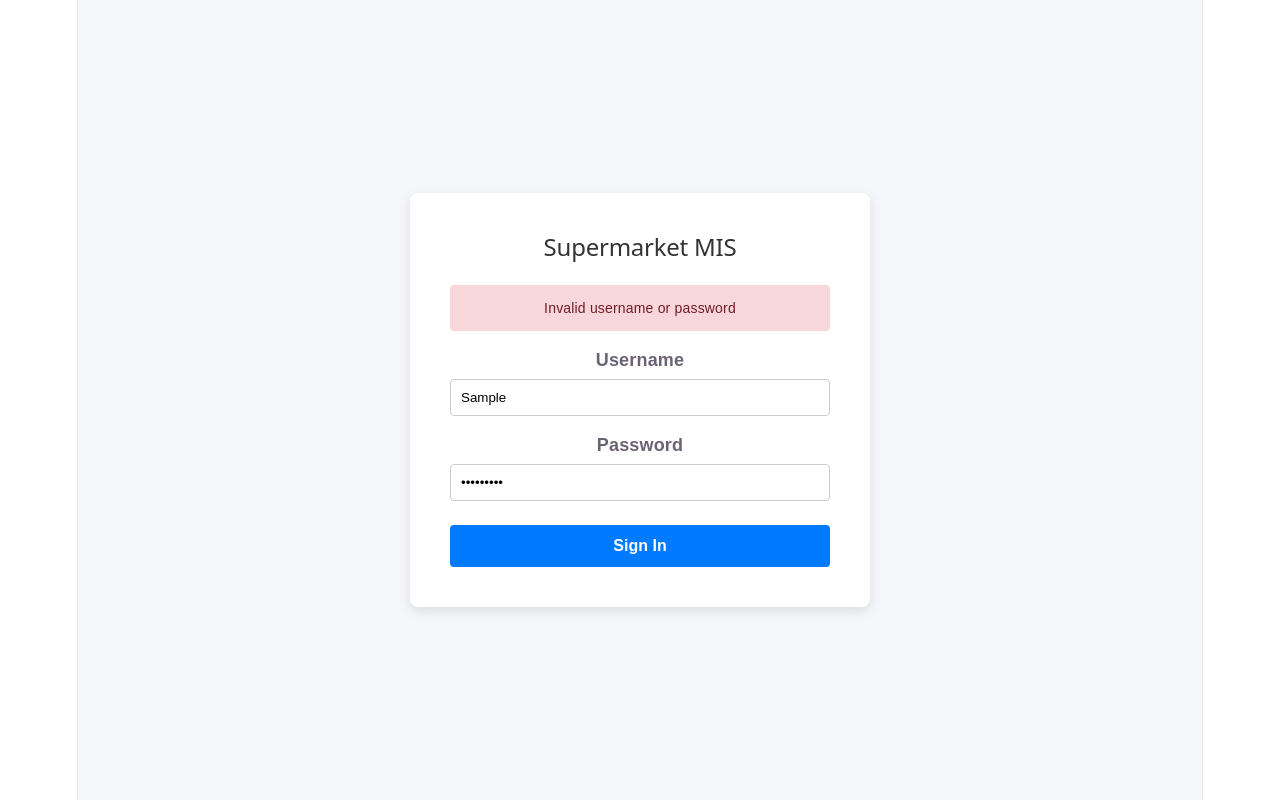
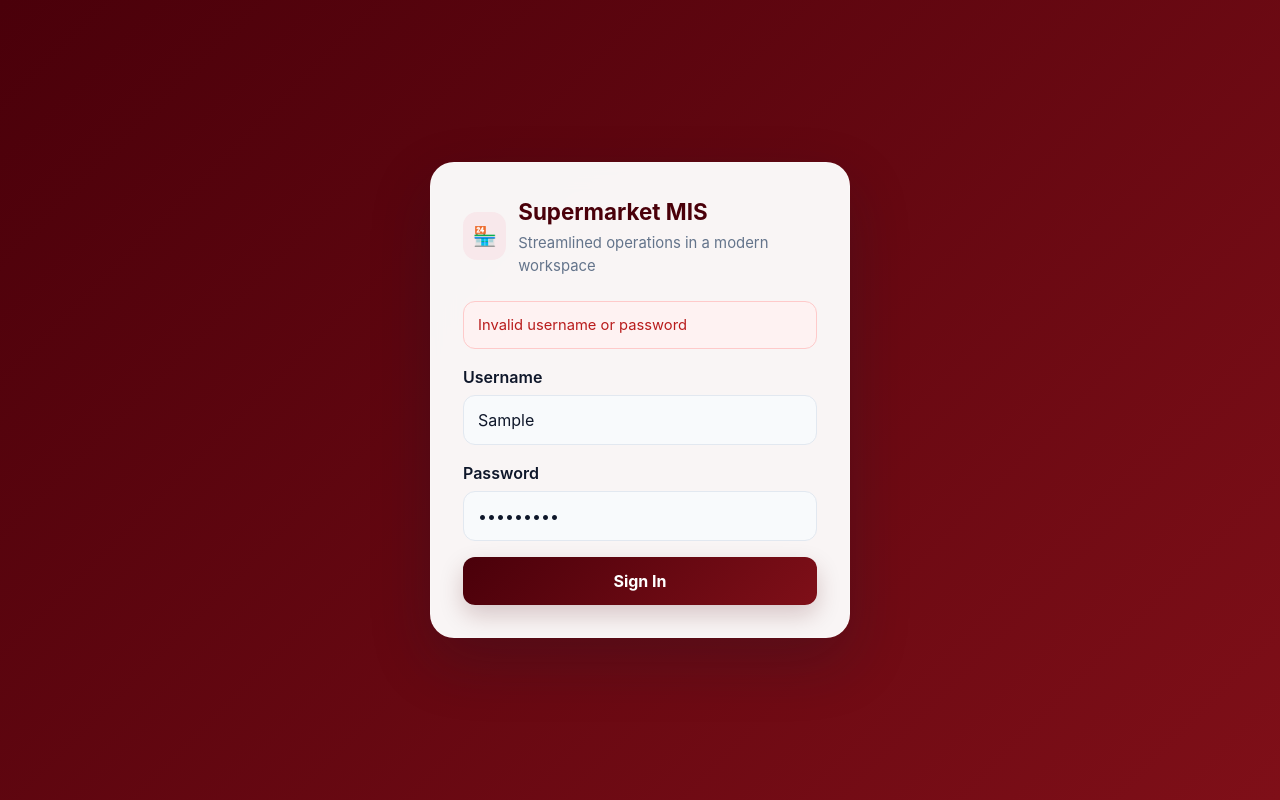
Before and after one commit to oney-simo/supermarket-mis, a React app in the folder frontend/: page /login in a window 1280 px wide. Both pictures are taken after typing "Sample", "Sample123" into the empty fields and a click on the button "Sign In". Built offline with nearby package versions, Linux system fonts and the light colour scheme; no server answers; the HTML template or start-up script is replaced by a standard one.

Commit message:
DESIGNED UI AND APPEARANCE

```diff
--- a/frontend/src/components/Navbar.jsx
+++ b/frontend/src/components/Navbar.jsx
@@ -1,25 +1,21 @@
 function Navbar({ setSidebarOpen, sidebarOpen }) {
-
   return (
     <header className="navbar">
-
-      <div>
+      <div className="navbar__left">
         <button
+          className="navbar__toggle"
           onClick={() => setSidebarOpen(!sidebarOpen)}
+          aria-label="Toggle sidebar"
         >
           ☰
         </button>
 
-        <h2>
-          🏪 Supermarket MIS
-        </h2>
+        <h2 className="navbar__title">🏪 Supermarket MIS</h2>
       </div>
 
-
-      <div>
-        🔔 Admin
+      <div className="navbar__right">
+        <span className="status-pill">🔔 Admin</span>
       </div>
-
     </header>
   );
 }
--- a/frontend/src/components/Sidebar.jsx
+++ b/frontend/src/components/Sidebar.jsx
@@ -1,90 +1,87 @@
 import { NavLink } from "react-router-dom";
 
 function Sidebar({ sidebarOpen }) {
-
-  const linkStyle = ({ isActive }) => ({
-    textDecoration: "none",
-    padding: "8px",
-    borderRadius: "5px",
-    display: "block",
-    backgroundColor: isActive ? "#e5e7eb" : "transparent",
-    fontWeight: isActive ? "bold" : "normal"
-  });
-
   return (
     <aside className={sidebarOpen ? "sidebar" : "sidebar collapsed"}>
-
-      {sidebarOpen && (
-        <h2>🏪 Supermarket MIS</h2>
-      )}
+      <div className="sidebar__brand">
+        <span className="sidebar__brand-icon">🏪</span>
+        {sidebarOpen && <span className="sidebar__brand-title">Supermarket MIS</span>}
+      </div>
 
       <nav>
-
-        <NavLink to="/dashboard" style={linkStyle}>
-          🏠 {sidebarOpen && "Dashboard"}
+        <NavLink to="/dashboard">
+          <span>🏠</span>
+          {sidebarOpen && <span className="sidebar__nav-label">Dashboard</span>}
         </NavLink>
 
+        {sidebarOpen && <h4>Sales</h4>}
 
-        {sidebarOpen && <h4>SALES</h4>}
-
-        <NavLink to="/sales" style={linkStyle}>
-          🛒 {sidebarOpen && "Sales POS"}
+        <NavLink to="/sales">
+          <span>🛒</span>
+          {sidebarOpen && <span className="sidebar__nav-label">Sales POS</span>}
         </NavLink>
 
-        <NavLink to="/customers" style={linkStyle}>
-          👥 {sidebarOpen && "Customers"}
+        <NavLink to="/customers">
+          <span>👥</span>
+          {sidebarOpen && <span className="sidebar__nav-label">Customers</span>}
         </NavLink>
 
+        {sidebarOpen && <h4>Inventory</h4>}
 
-        {sidebarOpen && <h4>INVENTORY</h4>}
-
-        <NavLink to="/products" style={linkStyle}>
-          📦 {sidebarOpen && "Products"}
+        <NavLink to="/products">
+          <span>📦</span>
+          {sidebarOpen && <span className="sidebar__nav-label">Products</span>}
         </NavLink>
 
-        <NavLink to="/categories" style={linkStyle}>
-          🏷️ {sidebarOpen && "Categories"}
+        <NavLink to="/categories">
+          <span>🏷️</span>
+          {sidebarOpen && <span className="sidebar__nav-label">Categories</span>}
         </NavLink>
 
-        <NavLink to="/suppliers" style={linkStyle}>
-          🚚 {sidebarOpen && "Suppliers"}
+        <NavLink to="/suppliers">
+          <span>🚚</span>
+          {sidebarOpen && <span className="sidebar__nav-label">Suppliers</span>}
         </NavLink>
 
-        <NavLink to="/purchases" style={linkStyle}>
-          📥 {sidebarOpen && "Purchases"}
+        <NavLink to="/purchases">
+          <span>📥</span>
+          {sidebarOpen && <span className="sidebar__nav-label">Purchases</span>}
         </NavLink>
 
-        <NavLink to="/inventory" style={linkStyle}>
-          📋 {sidebarOpen && "Inventory"}
+        <NavLink to="/inventory">
+          <span>📋</span>
+          {sidebarOpen && <span className="sidebar__nav-label">Inventory</span>}
         </NavLink>
 
-        <NavLink to="/stock-receiving" style={linkStyle}>
-          📥 {sidebarOpen && "Stock Receiving"}
+        <NavLink to="/stock-receiving">
+          <span>📥</span>
+          {sidebarOpen && <span className="sidebar__nav-label">Stock Receiving</span>}
         </NavLink>
 
-        {sidebarOpen && <h4>REPORTS</h4>}
+        {sidebarOpen && <h4>Reports</h4>}
 
-        <NavLink to="/reports" style={linkStyle}>
-          📊 {sidebarOpen && "Reports"}
+        <NavLink to="/reports">
+          <span>📊</span>
+          {sidebarOpen && <span className="sidebar__nav-label">Reports</span>}
         </NavLink>
 
+        {sidebarOpen && <h4>Administration</h4>}
 
-        {sidebarOpen && <h4>ADMINISTRATION</h4>}
-
-        <NavLink to="/users" style={linkStyle}>
-          👤 {sidebarOpen && "Users"}
+        <NavLink to="/users">
+          <span>👤</span>
+          {sidebarOpen && <span className="sidebar__nav-label">Users</span>}
         </NavLink>
 
-        <NavLink to="/activity-logs" style={linkStyle}>
-          📜 {sidebarOpen && "Activity Logs"}
+        <NavLink to="/activity-logs">
+          <span>📜</span>
+          {sidebarOpen && <span className="sidebar__nav-label">Activity Logs</span>}
         </NavLink>
 
-        <NavLink to="/settings" style={linkStyle}>
-          ⚙️ {sidebarOpen && "Settings"}
+        <NavLink to="/settings">
+          <span>⚙️</span>
+          {sidebarOpen && <span className="sidebar__nav-label">Settings</span>}
         </NavLink>
-
       </nav>
-
     </aside>
   );
 }
--- a/frontend/src/index.css
+++ b/frontend/src/index.css
@@ -1,111 +1,90 @@
 :root {
-  --text: #6b6375;
-  --text-h: #08060d;
-  --bg: #fff;
-  --border: #e5e4e7;
-  --code-bg: #f4f3ec;
-  --accent: #aa3bff;
-  --accent-bg: rgba(170, 59, 255, 0.1);
-  --accent-border: rgba(170, 59, 255, 0.5);
-  --social-bg: rgba(244, 243, 236, 0.5);
-  --shadow:
-    rgba(0, 0, 0, 0.1) 0 10px 15px -3px, rgba(0, 0, 0, 0.05) 0 4px 6px -2px;
-
-  --sans: system-ui, 'Segoe UI', Roboto, sans-serif;
-  --heading: system-ui, 'Segoe UI', Roboto, sans-serif;
-  --mono: ui-monospace, Consolas, monospace;
-
-  font: 18px/145% var(--sans);
-  letter-spacing: 0.18px;
-  color-scheme: light dark;
-  color: var(--text);
-  background: var(--bg);
+  --maroon-900: #4a000a;
+  --maroon-800: #6d0b16;
+  --maroon-100: #f8e8eb;
+  --surface: #f8fafc;
+  --surface-strong: #ffffff;
+  --text-strong: #0f172a;
+  --text-muted: #64748b;
+  --border: #e2e8f0;
+  --shadow-sm: 0 10px 24px rgba(15, 23, 42, 0.08);
+  --shadow-md: 0 16px 32px rgba(15, 23, 42, 0.12);
+  font-family: Inter, system-ui, -apple-system, BlinkMacSystemFont, "Segoe UI", sans-serif;
+  line-height: 1.5;
+  font-weight: 400;
+  color: var(--text-strong);
+  background: var(--surface);
   font-synthesis: none;
   text-rendering: optimizeLegibility;
   -webkit-font-smoothing: antialiased;
   -moz-osx-font-smoothing: grayscale;
-
-  @media (max-width: 1024px) {
-    font-size: 16px;
-  }
 }
 
-@media (prefers-color-scheme: dark) {
-  :root {
-    --text: #9ca3af;
-    --text-h: #f3f4f6;
-    --bg: #16171d;
-    --border: #2e303a;
-    --code-bg: #1f2028;
-    --accent: #c084fc;
-    --accent-bg: rgba(192, 132, 252, 0.15);
-    --accent-border: rgba(192, 132, 252, 0.5);
-    --social-bg: rgba(47, 48, 58, 0.5);
-    --shadow:
-      rgba(0, 0, 0, 0.4) 0 10px 15px -3px, rgba(0, 0, 0, 0.25) 0 4px 6px -2px;
-  }
+* {
+  box-sizing: border-box;
+}
 
-  #social .button-icon {
-    filter: invert(1) brightness(2);
-  }
+html,
+body,
+#root {
+  margin: 0;
+  min-height: 100%;
 }
 
 body {
-  margin: 0;
+  min-height: 100vh;
+  background: var(--surface);
+  color: var(--text-strong);
 }
 
 #root {
-  width: 1126px;
-  max-width: 100%;
-  margin: 0 auto;
-  text-align: center;
-  border-inline: 1px solid var(--border);
-  min-height: 100svh;
-  display: flex;
-  flex-direction: column;
-  box-sizing: border-box;
+  min-height: 100vh;
 }
 
 h1,
-h2 {
-  font-family: var(--heading);
-  font-weight: 500;
-  color: var(--text-h);
-}
-
-h1 {
-  font-size: 56px;
-  letter-spacing: -1.68px;
-  margin: 32px 0;
-  @media (max-width: 1024px) {
-    font-size: 36px;
-    margin: 20px 0;
-  }
-}
-h2 {
-  font-size: 24px;
-  line-height: 118%;
-  letter-spacing: -0.24px;
-  margin: 0 0 8px;
-  @media (max-width: 1024px) {
-    font-size: 20px;
-  }
-}
+h2,
+h3,
+h4,
 p {
   margin: 0;
 }
 
-code,
-.counter {
-  font-family: var(--mono);
-  display: inline-flex;
-  border-radius: 4px;
-  color: var(--text-h);
+button,
+a,
+input {
+  font: inherit;
 }
 
-code {
-  font-size: 15px;
-  line-height: 135%;
-  padding: 4px 8px;
-  background: var(--code-bg);
+button {
+  transition: all 200ms ease;
 }
+
+a {
+  transition: all 200ms ease;
+}
+
+.text-left { text-align: left; }
+.text-right { text-align: right; }
+.text-center { text-align: center; }
+.badge,
+.status-pill {
+  display: inline-flex;
+  align-items: center;
+  justify-content: center;
+  text-align: center;
+}
+
+.table-cell--numeric,
+.numeric-value {
+  text-align: right;
+}
+
+.table-cell--label,
+.label-text {
+  text-align: left;
+}
+
+.table-cell--center,
+.centered-tag {
+  text-align: center;
+}
--- a/frontend/src/pages/Login.jsx
+++ b/frontend/src/pages/Login.jsx
@@ -1,6 +1,7 @@
 import React, { useState, useContext } from 'react';
 import { useNavigate } from 'react-router-dom';
 import { AuthContext } from '../context/AuthContext';
+import '../styles/login.css';
 
 export default function Login() {
   const [username, setUsername] = useState('');
@@ -19,7 +20,6 @@ export default function Login() {
     try {
       const loggedInUser = await login(username, password);
 
-      // Redirect based on role
       if (loggedInUser.role === 'cashier') {
         navigate('/sales');
       } else {
@@ -33,78 +33,46 @@ export default function Login() {
   };
 
   return (
-    <div style={{
-      display: 'flex',
-      justifyContent: 'center',
-      alignItems: 'center',
-      height: '100vh',
-      backgroundColor: '#f4f6f9',
-      fontFamily: 'Arial, sans-serif'
-    }}>
-      <div style={{
-        backgroundColor: '#fff',
-        padding: '40px',
-        borderRadius: '8px',
-        boxShadow: '0 4px 12px rgba(0,0,0,0.1)',
-        width: '380px'
-      }}>
-        <h2 style={{ textAlign: 'center', marginBottom: '24px', color: '#333' }}>
-          Supermarket MIS
-        </h2>
+    <div className="auth-screen">
+      <div className="auth-card">
+        <div className="auth-card__brand">
+          <span className="auth-card__icon">🏪</span>
+          <div>
+            <h2>Supermarket MIS</h2>
+            <p>Streamlined operations in a modern workspace</p>
+          </div>
+        </div>
 
-        {error && (
-          <div style={{
-            backgroundColor: '#f8d7da',
-            color: '#721c24',
-            padding: '10px',
-            borderRadius: '4px',
-            marginBottom: '16px',
-            fontSize: '14px'
-          }}>
-            {error}
-          </div>
-        )}
+        {error && <div className="auth-error">{error}</div>}
 
         <form onSubmit={handleSubmit}>
-          <div style={{ marginBottom: '16px' }}>
-            <label style={{ display: 'block', marginBottom: '6px', fontWeight: 'bold' }}>Username</label>
+          <div className="auth-field">
+            <label htmlFor="username">Username</label>
             <input
+              id="username"
+              className="auth-input"
               type="text"
               required
               value={username}
               onChange={(e) => setUsername(e.target.value)}
               placeholder="Enter username"
-              style={{ width: '100%', padding: '10px', borderRadius: '4px', border: '1px solid #ccc', boxSizing: 'border-box' }}
             />
           </div>
 
-          <div style={{ marginBottom: '24px' }}>
-            <label style={{ display: 'block', marginBottom: '6px', fontWeight: 'bold' }}>Password</label>
+          <div className="auth-field">
+            <label htmlFor="password">Password</label>
             <input
+              id="password"
+              className="auth-input"
               type="password"
               required
               value={password}
               onChange={(e) => setPassword(e.target.value)}
               placeholder="Enter password"
-              style={{ width: '100%', padding: '10px', borderRadius: '4px', border: '1px solid #ccc', boxSizing: 'border-box' }}
             />
           </div>
 
-          <button
-            type="submit"
-            disabled={submitting}
-            style={{
-              width: '100%',
-              padding: '12px',
-              backgroundColor: '#007bff',
-              color: '#fff',
-              border: 'none',
-              borderRadius: '4px',
-              fontWeight: 'bold',
-              fontSize: '16px',
-              cursor: submitting ? 'not-allowed' : 'pointer'
-            }}
-          >
+          <button className="auth-button" type="submit" disabled={submitting}>
             {submitting ? 'Logging in...' : 'Sign In'}
           </button>
         </form>
--- a/frontend/src/routes/AppRoutes.jsx
+++ b/frontend/src/routes/AppRoutes.jsx
@@ -37,7 +37,7 @@ function AppRoutes() {
 
         {/* 1. Accessible by ALL authenticated users (Cashier, Manager & Admin) */}
         <Route element={<ProtectedRoute allowedRoles={['cashier', 'manager', 'admin']} />}>
-          <Route path="/" element={<Dashboard />} />
+          <Route path="/" element={<Navigate to="/login" replace />} />
           <Route path="/dashboard" element={<Dashboard />} />
           <Route path="/sales" element={<Sales />} />
           <Route path="/customers" element={<Customers />} />
--- a/frontend/src/styles/layout.css
+++ b/frontend/src/styles/layout.css
@@ -2,79 +2,211 @@
 
 body {
   margin: 0;
-  font-family: Arial, sans-serif;
+  font-family: Inter, Arial, sans-serif;
+  background: var(--surface);
+  color: var(--text-strong);
 }
 
-
-/* Navbar */
+.app-shell {
+  min-height: 100vh;
+  display: flex;
+  flex-direction: column;
+  background: linear-gradient(135deg, #f8fafc 0%, #f1f5f9 100%);
+}
 
 .navbar {
-  height: 60px;
+  height: 68px;
   display: flex;
   justify-content: space-between;
   align-items: center;
-  padding: 0 20px;
+  padding: 0 24px;
+  background: var(--surface-strong);
+  border-bottom: 1px solid var(--border);
+  box-shadow: 0 1px 0 rgba(15, 23, 42, 0.04);
 }
 
+.navbar__left,
+.navbar__right {
+  display: flex;
+  align-items: center;
+  gap: 12px;
+}
 
-/* Main area */
+.navbar__toggle {
+  border: 1px solid var(--border);
+  border-radius: 10px;
+  background: var(--surface);
+  color: var(--maroon-900);
+  padding: 8px 10px;
+  cursor: pointer;
+}
+
+.navbar__toggle:hover {
+  background: var(--maroon-100);
+  transform: translateY(-1px);
+}
+
+.navbar__title {
+  color: var(--maroon-900);
+  font-weight: 700;
+  font-size: 1.02rem;
+}
 
 .app-container {
   display: flex;
+  flex: 1;
+  min-height: 0;
+  overflow: hidden;
 }
 
-
-/* Sidebar */
-
 .sidebar {
-  width: 250px;
-  min-height: calc(100vh - 60px);
-  padding: 20px;
+  width: 260px;
+  min-width: 260px;
+  padding: 20px 16px;
+  background: linear-gradient(180deg, var(--maroon-900) 0%, #360006 100%);
+  color: #fff;
+  display: flex;
+  flex-direction: column;
+  overflow-y: auto;
+  scrollbar-width: thin;
 }
 
+.sidebar__brand {
+  display: flex;
+  align-items: center;
+  gap: 10px;
+  padding: 10px 8px 18px;
+  margin-bottom: 8px;
+  border-bottom: 1px solid rgba(255, 255, 255, 0.14);
+}
 
-/* Content area */
+.sidebar__brand-icon {
+  display: inline-flex;
+  align-items: center;
+  justify-content: center;
+  width: 38px;
+  height: 38px;
+  border-radius: 12px;
+  background: rgba(255, 255, 255, 0.16);
+}
 
-.content {
-  flex: 1;
-  padding: 20px;
+.sidebar__brand-title {
+  color: #fff;
+  font-size: 0.98rem;
+  font-weight: 700;
 }
 
 .sidebar nav {
   display: flex;
   flex-direction: column;
-  gap: 12px;
+  gap: 6px;
 }
 
+.sidebar h4 {
+  margin-top: 14px;
+  margin-bottom: 4px;
+  color: rgba(255, 255, 255, 0.72);
+  font-size: 0.75rem;
+  letter-spacing: 0.12em;
+  text-transform: uppercase;
+  padding: 0 8px;
+}
 
 .sidebar a {
   text-decoration: none;
-  padding: 8px;
+  color: rgba(255, 255, 255, 0.9);
+  padding: 10px 12px;
+  border-radius: 12px;
+  display: flex;
+  align-items: center;
+  gap: 10px;
+  transition: all 200ms ease;
 }
 
-
-.sidebar h4 {
-  margin-top: 20px;
-  margin-bottom: 5px;
+.sidebar a:hover {
+  background: rgba(255, 255, 255, 0.14);
+  transform: translateX(2px);
 }
 
-
-.navbar h2 {
-  margin: 0;
+.sidebar a.active {
+  background: rgba(248, 250, 252, 0.2);
+  font-weight: 700;
+  box-shadow: inset 0 0 0 1px rgba(255, 255, 255, 0.18);
 }
 
-
-.sidebar {
-  width: 250px;
-  transition: 0.3s;
+.sidebar.collapsed {
+  width: 80px;
+  min-width: 80px;
+  padding: 20px 10px;
 }
 
-
-.sidebar.collapsed {
-  width: 70px;
+.sidebar.collapsed .sidebar__brand-title,
+.sidebar.collapsed h4,
+.sidebar.collapsed .sidebar__nav-label {
+  display: none;
 }
 
+.sidebar.collapsed a {
+  justify-content: center;
+  padding: 10px;
+}
 
-.sidebar.collapsed a {
-  text-align: center;
+.content {
+  flex: 1;
+  padding: 24px;
+  background: var(--surface);
+  overflow-y: auto;
 }
+
+.content__header {
+  margin-bottom: 20px;
+}
+
+.content__header h1 {
+  color: var(--maroon-900);
+  font-size: 1.7rem;
+  margin-bottom: 6px;
+}
+
+.content__header p {
+  color: var(--text-muted);
+}
+
+.content-card,
+.panel-card {
+  background: var(--surface-strong);
+  border: 1px solid var(--border);
+  border-radius: 16px;
+  box-shadow: var(--shadow-sm);
+}
+
+.action-button,
+.back-button,
+.logout-button {
+  display: inline-flex;
+  align-items: center;
+  justify-content: center;
+  gap: 8px;
+  border-radius: 12px;
+  padding: 10px 14px;
+  transition: all 200ms ease;
+  cursor: pointer;
+}
+
+.action-button:hover,
+.back-button:hover,
+.logout-button:hover {
+  transform: translateY(-1px);
+}
+
+.back-button {
+  background: var(--surface);
+  color: var(--maroon-900);
+  border: 1px solid var(--border);
+}
+
+.logout-button {
+  background: linear-gradient(135deg, var(--maroon-900) 0%, #6d0b16 100%);
+  color: #fff;
+  border: none;
+}
--- /dev/null
+++ b/frontend/src/styles/login.css
@@ -0,0 +1,111 @@
+.auth-screen {
+  min-height: 100vh;
+  display: flex;
+  align-items: center;
+  justify-content: center;
+  padding: 24px;
+  background: linear-gradient(135deg, var(--maroon-900) 0%, #7f0f18 100%);
+}
+
+.auth-card {
+  width: min(420px, 100%);
+  padding: 32px;
+  border-radius: 24px;
+  border: 1px solid rgba(255, 255, 255, 0.18);
+  background: rgba(255, 255, 255, 0.96);
+  box-shadow: 0 24px 60px rgba(15, 23, 42, 0.24);
+  backdrop-filter: blur(12px);
+}
+
+.auth-card__brand {
+  display: flex;
+  align-items: center;
+  gap: 12px;
+  margin-bottom: 24px;
+}
+
+.auth-card__icon {
+  display: inline-flex;
+  align-items: center;
+  justify-content: center;
+  width: 48px;
+  height: 48px;
+  border-radius: 14px;
+  background: var(--maroon-100);
+  color: var(--maroon-900);
+  font-size: 1.2rem;
+}
+
+.auth-card h2 {
+  margin: 0 0 4px;
+  font-size: 1.4rem;
+  color: var(--maroon-900);
+  text-align: left;
+}
+
+.auth-card p {
+  margin: 0;
+  color: var(--text-muted);
+  font-size: 0.93rem;
+}
+
+.auth-error {
+  margin-bottom: 16px;
+  padding: 12px 14px;
+  border-radius: 12px;
+  background: #fef2f2;
+  border: 1px solid #fecaca;
+  color: #b91c1c;
+  font-size: 0.92rem;
+}
+
+.auth-field {
+  margin-bottom: 16px;
+}
+
+.auth-field label {
+  display: block;
+  margin-bottom: 6px;
+  color: var(--text-strong);
+  font-weight: 600;
+  text-align: left;
+}
+
+.auth-input {
+  width: 100%;
+  padding: 12px 14px;
+  border-radius: 12px;
+  border: 1px solid var(--border);
+  background: #f8fafc;
+  color: var(--text-strong);
+  transition: all 200ms ease;
+}
+
+.auth-input:focus {
+  outline: none;
+  border-color: var(--maroon-900);
+  box-shadow: 0 0 0 3px rgba(74, 0, 10, 0.12);
+}
+
+.auth-button {
+  width: 100%;
+  border: none;
+  border-radius: 12px;
+  padding: 12px 14px;
+  font-weight: 700;
+  color: #fff;
+  cursor: pointer;
+  background: linear-gradient(135deg, var(--maroon-900) 0%, #7f0f18 100%);
+  box-shadow: 0 10px 24px rgba(74, 0, 10, 0.2);
+  transition: all 200ms ease;
+}
+
+.auth-button:hover {
+  transform: translateY(-1px);
+  box-shadow: 0 14px 28px rgba(74, 0, 10, 0.24);
+}
+
+.auth-button:disabled {
+  cursor: not-allowed;
+  opacity: 0.8;
+}
```
Also changed, not shown: frontend/src/layouts/MainLayout.jsx (+2 -10 lines), frontend/src/styles/dashboard.css (+24 -47 lines), 1 other file (tests, documents, lock files or other folders).
